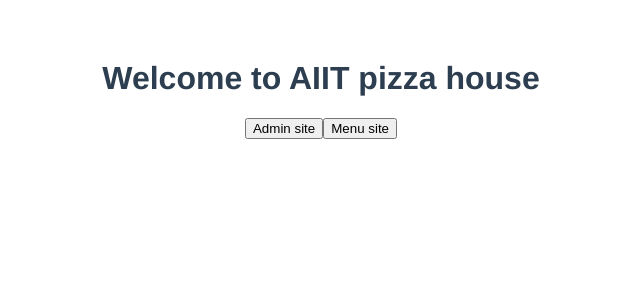
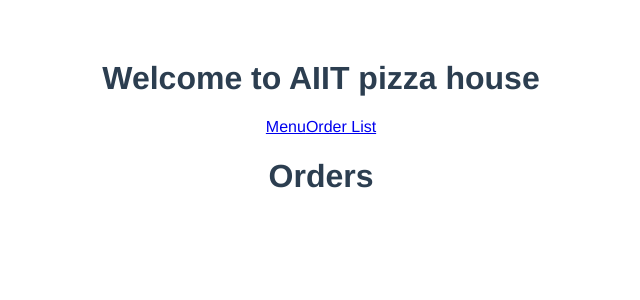
Before and after one commit to youknowcast/cs_group3, a Vue app: page /orders in a window 1280 px wide. Shown: the top 300 px of the page, without its empty margins (319-959 px from the left). Built offline with nearby package versions, Linux system fonts and the light colour scheme.

Commit message:
add menu, order list pages.

```diff
--- a/package.json
+++ b/package.json
@@ -9,7 +9,8 @@
   },
   "dependencies": {
     "core-js": "^3.3.2",
-    "vue": "^2.6.10"
+    "vue": "^2.6.10",
+    "vue-router": "^3.1.3"
   },
   "devDependencies": {
     "@vue/cli-plugin-babel": "^4.0.0",
--- a/src/App.vue
+++ b/src/App.vue
@@ -1,14 +1,13 @@
 <template>
   <div id="app">
     <h1>Welcome to AIIT pizza house</h1>
-    <button>Admin site</button>
-    <button>Menu site</button>
+    <router-link to="/menu">Menu</router-link>
+    <router-link to="/orders">Order List</router-link>
+    <router-view></router-view>
   </div>
 </template>
 
 <script>
-
-
 
 export default {
   name: 'app',
--- a/src/components/HelloWorld.vue
+++ b/src/components/Menu.vue
@@ -1,5 +1,5 @@
 <template>
-  <div class="hello">
+  <div class="menu">
     <p>
     </p>
     <h3></h3>
@@ -15,14 +15,14 @@
     <li><img src="https://mobilestatic.littlecaesars.com/weborderingimages/be065d23-fa3d-48f8-8f50-a2679aaa0d28.jpg"></li>
     <li><img src="https://mobilestatic.littlecaesars.com/weborderingimages/225cdf4d-8493-4dff-9462-95f6f1fa4dc6.jpg"></li>
     <li><img src="https://mobilestatic.littlecaesars.com/weborderingimages/b8b19b2e-5421-4b20-b3ef-02b802ca7d4f.jpg"></li>
-    <li><img src="https://mobilestatic.littlecaesars.com/weborderingimages/e0072b2d-37be-4f4c-bf20-374329ecfeb8.png" alt="5 Meat Feast™ - CRAZY!CRAZY!™ AMOUNTS OF TOPPINGS AT THE NATION'S BEST PRICE** Large round pizza with Bacon, Sausage, Ham, Pepperoni and Beef">
+    <li><img src="https://mobilestatic.littlecaesars.com/weborderingimages/e0072b2d-37be-4f4c-bf20-374329ecfeb8.png"></li>
     </ul>
   </div>
 </template>
 
 <script>
 export default {
-  name: 'HelloWorld',
+  name: 'Menu',
   props: {
     msg: String
   }
--- /dev/null
+++ b/src/components/Orders.vue
@@ -0,0 +1,33 @@
+<template>
+  <div>
+    <h1>Orders</h1>
+    <div class="orders"></div>
+  </div>
+</template>
+
+<script>
+export default {
+  name: 'Orders',
+  props: {
+    msg: String
+  }
+}
+</script>
+
+<!-- Add "scoped" attribute to limit CSS to this component only -->
+<style scoped>
+h3 {
+  margin: 40px 0 0;
+}
+ul {
+  list-style-type: none;
+  padding: 0;
+}
+li {
+  display: inline-block;
+  margin: 0 10px;
+}
+a {
+  color: #42b983;
+}
+</style>
--- a/src/main.js
+++ b/src/main.js
@@ -1,8 +1,10 @@
 import Vue from 'vue'
 import App from './App.vue'
+import router from './router'
 
 Vue.config.productionTip = false
 
 new Vue({
-  render: h => h(App),
-}).$mount('#app')
+  router,
+  render: h => h(App)
+}).$mount("#app");
--- /dev/null
+++ b/src/router/index.js
@@ -0,0 +1,21 @@
+import Vue from 'vue'
+import Router from 'vue-router'
+
+import Menu from '@/components/Menu'
+import Orders from '@/components/Orders'
+
+Vue.use(Router);
+
+export default new Router({
+  mode: 'history',
+  routes: [
+    {
+      path: '/menu',
+      component: Menu
+    },
+    {
+      path: '/orders',
+      component: Orders
+    }
+  ]
+});
```
Also changed, not shown: 1 other file (tests, documents, lock files or other folders).
